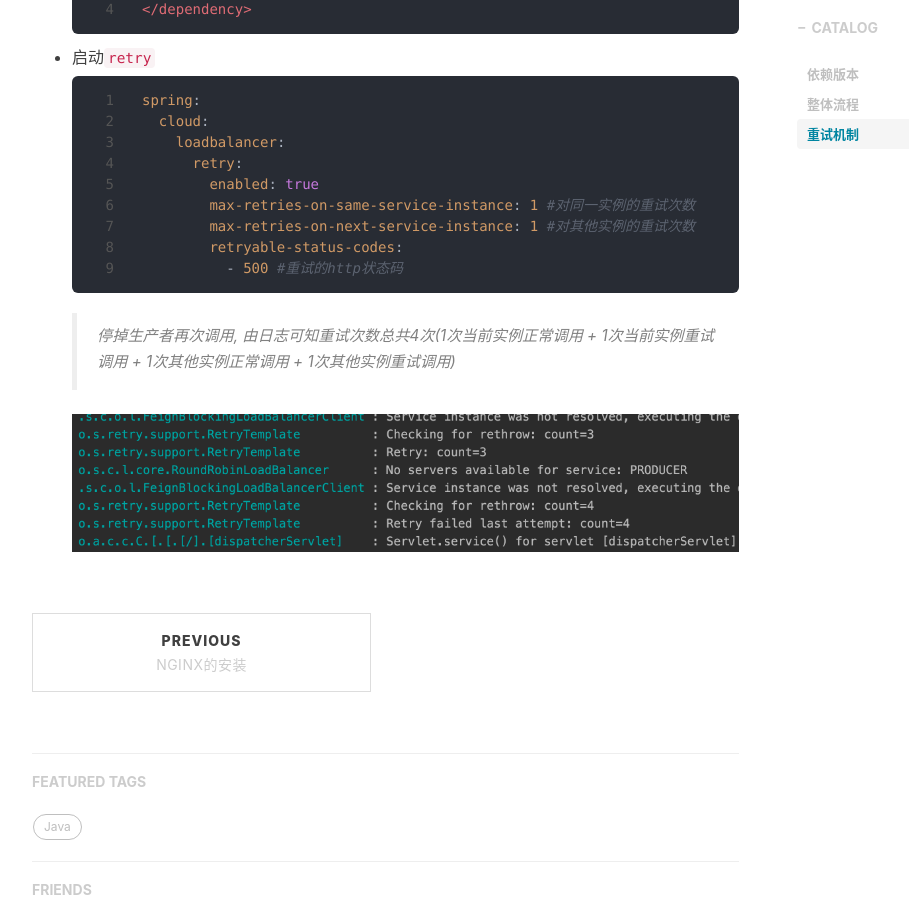
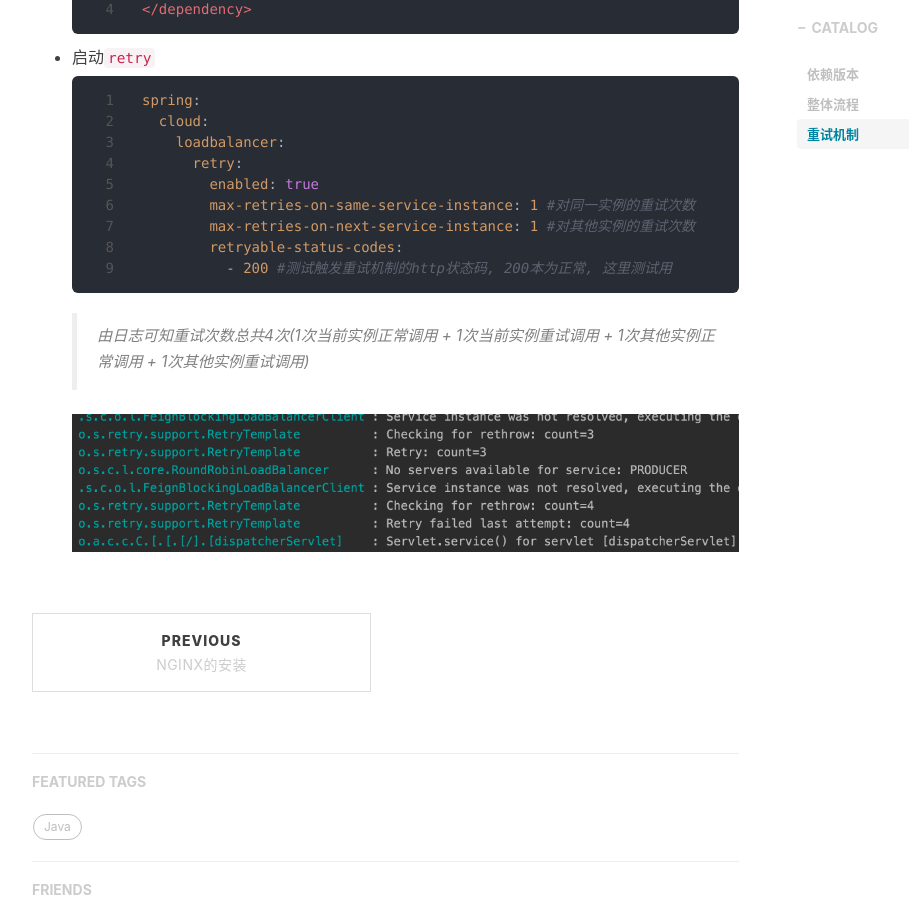
Before and after one commit to xdshent/xdshent.github.io, a Jekyll site: the page built from _posts/2021-08-04-OpenFeign启动以及调用流程.md, in a window 1280 px wide and 900 px high, scrolled down 2218 px. Shown: the whole window, without its empty margins (233-1142 px from the left). Built offline with Jekyll 4.4.1, drawn with Linux system fonts in a browser that asks for light colours; nearby versions of some CDN libraries; comment, search, counter and statistics services are not loaded.

Commit message:
fix:内容修正

````diff
--- a/_posts/2021-08-04-OpenFeign启动以及调用流程.md
+++ b/_posts/2021-08-04-OpenFeign启动以及调用流程.md
@@ -58,9 +58,9 @@ tags:
           max-retries-on-same-service-instance: 1 #对同一实例的重试次数
           max-retries-on-next-service-instance: 1 #对其他实例的重试次数
           retryable-status-codes:
-            - 500 #重试的http状态码
+            - 200 #测试触发重试机制的http状态码, 200本为正常, 这里测试用
   ```
 
-  > 停掉生产者再次调用, 由日志可知重试次数总共4次(1次当前实例正常调用 + 1次当前实例重试调用 + 1次其他实例正常调用 + 1次其他实例重试调用)
+  > 由日志可知重试次数总共4次(1次当前实例正常调用 + 1次当前实例重试调用 + 1次其他实例正常调用 + 1次其他实例重试调用)
 
   ![重试次数日志](/img/assets/spring-cloud/open-feign/retry-log.png)
````
